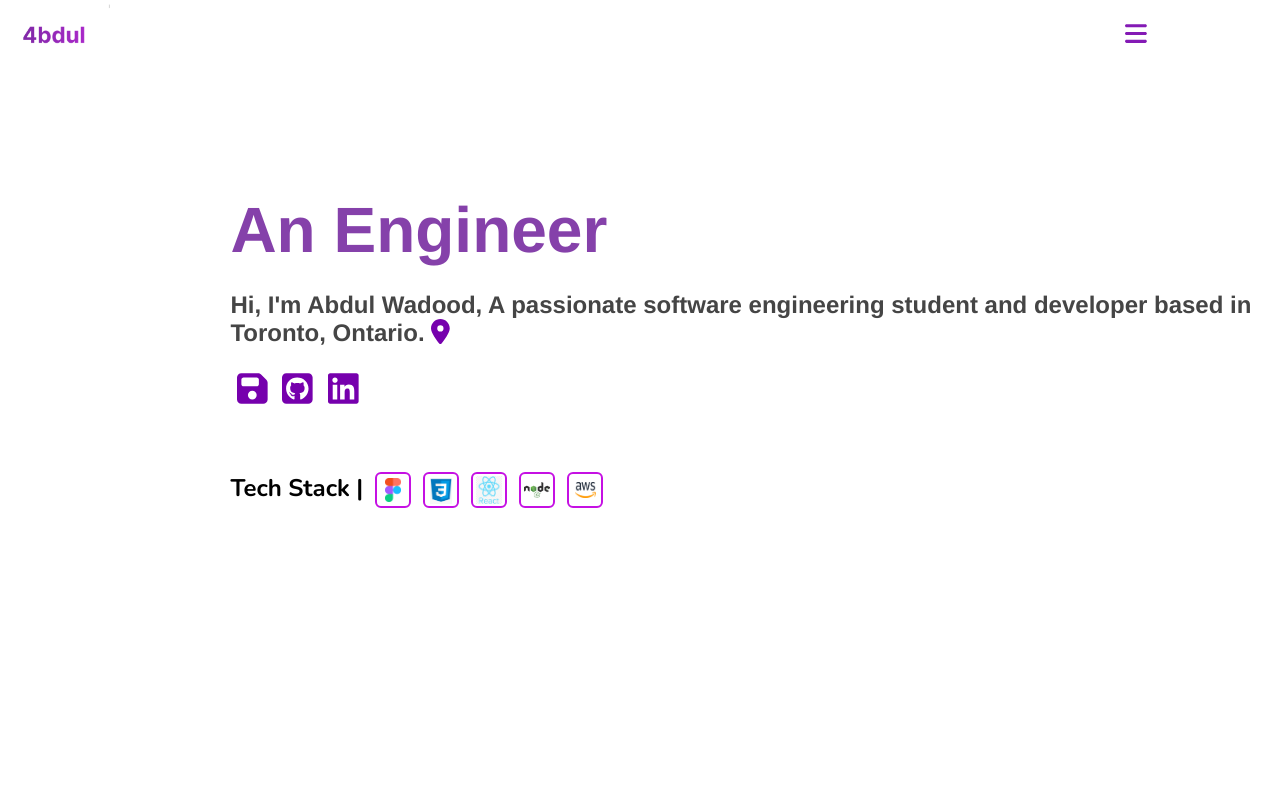
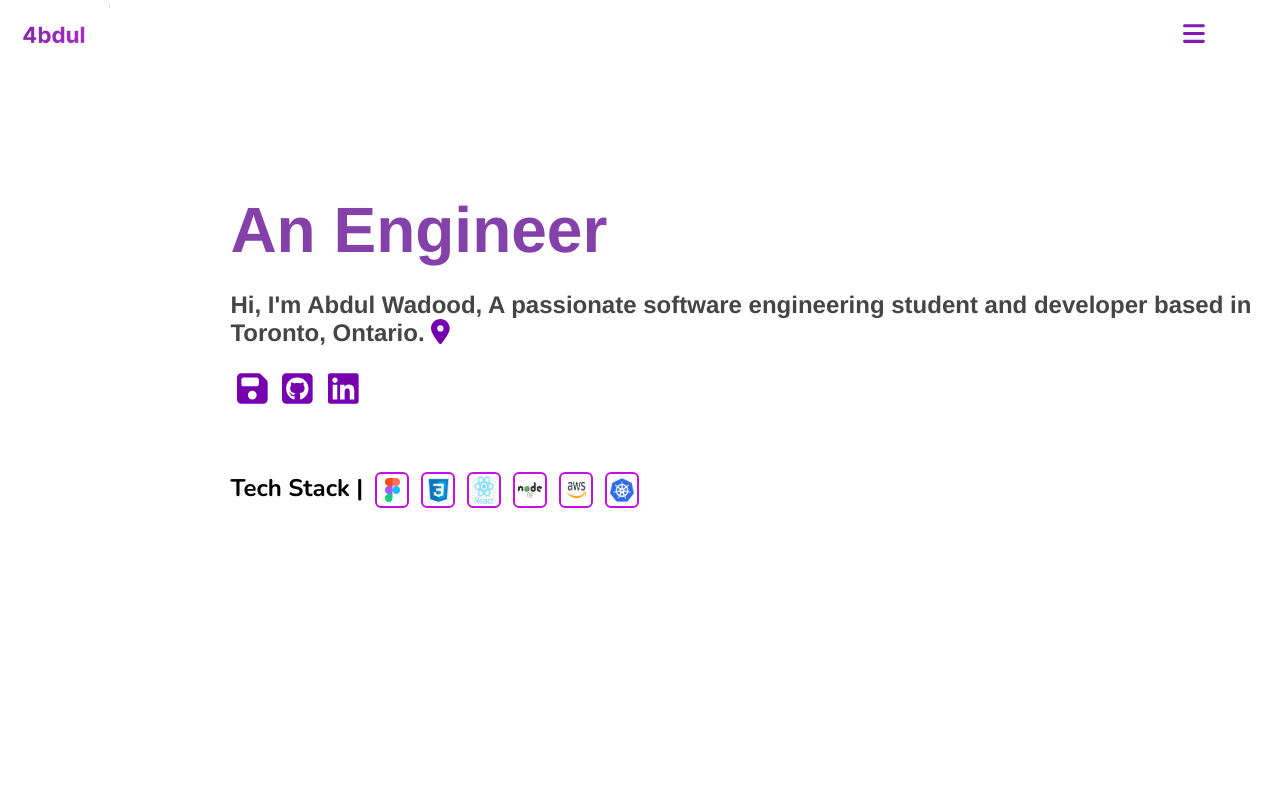
Before and after one commit to 4bdulWadood/portfolio-amplify, a React (Create React App) app: page / in a window 1280 px wide. Shown: the top 800 px of the page. Built offline with nearby package versions, Linux system fonts and the light colour scheme; no server answers.

Commit message:
kubernetes skill added

```diff
--- a/src/components/MainPage.js
+++ b/src/components/MainPage.js
@@ -15,6 +15,7 @@ import figmaLogo from '../assets/figmaLogo.png';
 import css3Logo from '../assets/css3Logo.png';
 import ReactLogo from '../assets/ReactLogo.png';
 import AWSLogo from '../assets/AWSLogo.png';
+import KubernetesLogo from '../assets/Kubernetes.png'
 import personalPic from '../assets/personalPic.jpg';
 
 function MainPage() {
@@ -89,6 +90,7 @@ function MainPage() {
                             <a href="https://www.linkedin.com/in/abdul-wadood-syed-978085220/" target="_blank">
                               <FontAwesomeIcon style={{ marginLeft: '0.5vw' }} icon={faLinkedin} fontSize={35} color="#7600AD" />
                             </a>
+
                           </div>
                 </>
               )}
@@ -99,6 +101,7 @@ function MainPage() {
                 <SkillWrapper icon={ReactLogo} dimensions={{ height: '3.5vh', width: '80%' }} />
                 <SkillWrapper icon={NodeLogo} dimensions={{ height: '2vh', width: '80%' }} />
                 <SkillWrapper icon={AWSLogo} dimensions={{ height: '2vh', width: '65%' }} />
+                <SkillWrapper icon={KubernetesLogo} dimensions={{ height: '1.5rem', width: '1.5rem' }} />
               </div>
             </div>
             <div className="right-container">
--- a/src/components/Skill.js
+++ b/src/components/Skill.js
@@ -2,7 +2,7 @@ import styled from 'styled-components';
 import { FontAwesomeIcon } from '@fortawesome/react-fontawesome';
 
 const Skill = styled.div`
-  width: 4vmin;
+  width: 30px;
   height: 4vh;
   border-radius: 6px;
   border: 2px #C510E3 solid;
@@ -18,12 +18,13 @@ const Skill = styled.div`
 
   @media only screen and (max-width: 600px) {
     margin-left: 0.5rem;
-    width: 7vw;
+    width: 6vw;
+    height: 4vh;
   }
 
 
 `
 
 export const SkillWrapper = ({icon, dimensions, size}) => {
-  return <Skill size={size}><img style={{...dimensions}} src={icon}  alt="hello icon" /></Skill>;
+  return <Skill><img style={{...dimensions}} src={icon}  alt="hello icon" /></Skill>;
 };
--- a/src/public/styles/navbar.css
+++ b/src/public/styles/navbar.css
@@ -1,5 +1,5 @@
 header {
-  width: 100%;
+  width: 105vw;
   background-color: white;
   opacity: 0.9;
   display: flex;
```
Also changed, not shown: src/assets/Kubernetes.png (added).
